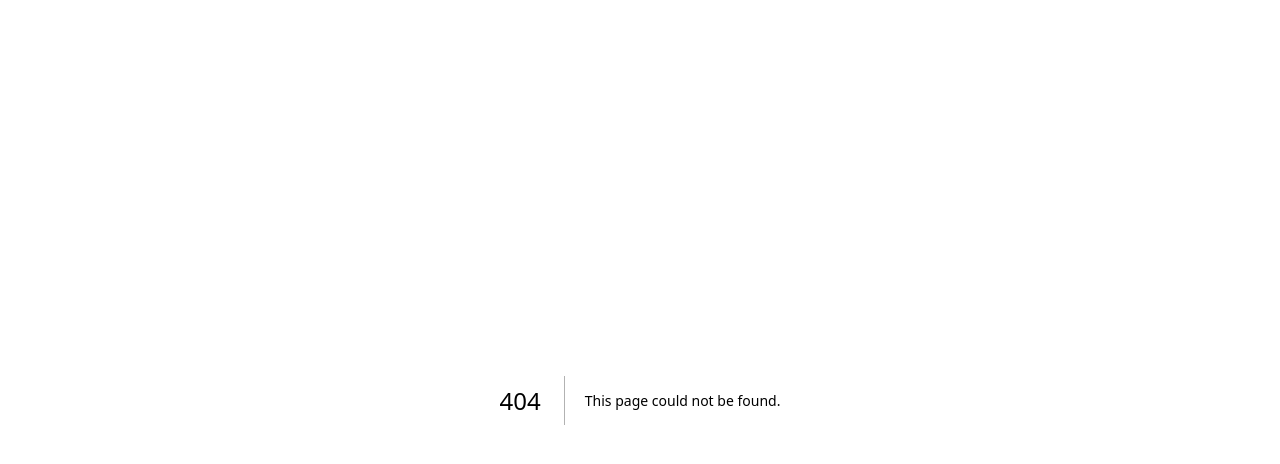
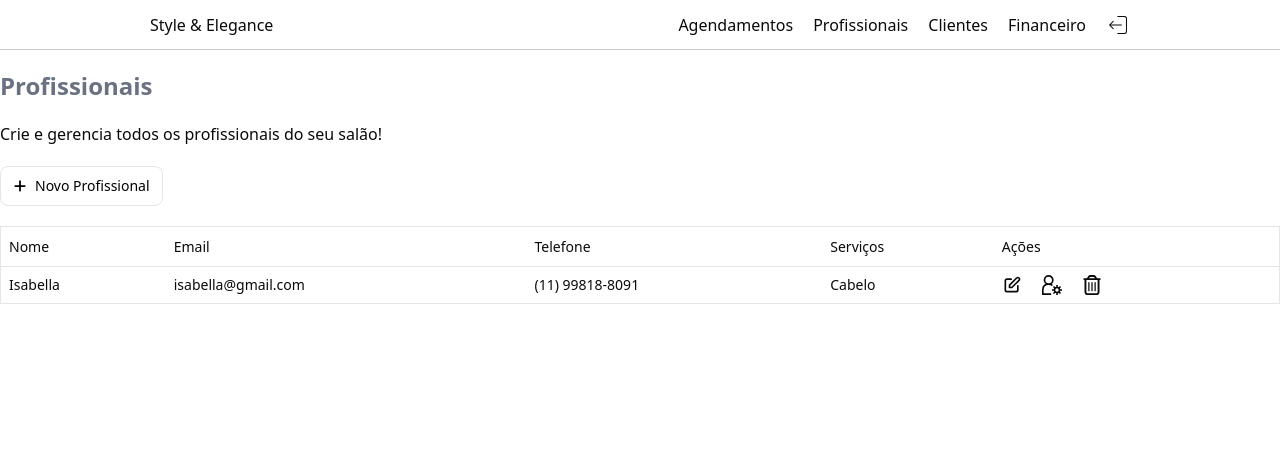
Before and after one commit to JoaoVitorHz/bs-front, a Next.js app: page /pages/professional in a window 1280 px wide. Before the commit this address had no page. Shown: the top 464 px of the page. Built offline with nearby package versions, Linux system fonts and the light colour scheme.

Commit message:
create layout for professionals

```diff
--- a/package.json
+++ b/package.json
@@ -20,6 +20,7 @@
     "react": "^19.0.0",
     "react-dom": "^19.0.0",
     "react-hook-form": "^7.54.2",
+    "react-icons": "^5.5.0",
     "react-input-mask": "^2.0.4",
     "tailwind-merge": "^3.0.2",
     "tw-animate-css": "^1.2.4",
--- /dev/null
+++ b/src/app/pages/layout.js
@@ -0,0 +1,14 @@
+'use client'
+
+import Header from "@/components/header"
+
+
+export default function Layout({ children }){
+
+    return(
+        <>
+            <Header />
+            {children}
+        </>
+    )
+}
--- /dev/null
+++ b/src/app/pages/professional/page.js
@@ -0,0 +1,36 @@
+'use client'
+import ListProfession from "@/components/professional/list-professional";
+import { useState } from "react"
+
+import { FaPlus } from "react-icons/fa6";
+import { MdClear } from "react-icons/md";
+
+export default function Page(){
+    const [showCreate, setShowCreate] = useState(false)
+
+    return(
+        <div className="w-full ">
+            <div className="container m-auto flex flex-col gap-5 ">
+
+                <div className="w-full flex gap-5 flex-col justify-between ">
+                    <span className="text-2xl font-bold text-gray-500">Profissionais</span>
+                    <span>Crie e gerencia todos os profissionais do seu salão!</span>
+                    <div>
+                        <button
+                            className="flex justify-center items-center gap-2 min-w-[150px] h-[40px] px-3 border bg-white rounded-md text-black  font-medium text-sm"
+                            onClick={() => setShowCreate(true)}
+                            >
+                            <FaPlus />
+                            Novo Profissional
+                        </button>
+                    </div>
+                </div>
+
+                <div>
+                    <ListProfession />
+                </div>
+
+            </div>
+        </div>
+    )
+}
--- /dev/null
+++ b/src/components/header.jsx
@@ -0,0 +1,26 @@
+import { useRouter } from "next/navigation"
+import { CiLogout } from "react-icons/ci";
+
+export default function Header(){
+    const router = useRouter();
+    return(
+        <header className="w-full h-[50px] border-b border-black/20 flex justify-between items-center px-[150px] mb-[20px]">
+            <div>
+                <h1 >Style & Elegance</h1>
+            </div>
+            <nav className="flex gap-5 items-center">
+                <a href="">Agendamentos</a>
+                <a href="">Profissionais</a>
+                <a href="">Clientes</a>
+                <a href="">Financeiro</a>
+                <CiLogout
+                    className="text-2xl cursor-pointer"
+                    onClick={() => {
+                        localStorage.clear();
+                        router.push('/')
+                    }}
+                />
+            </nav>
+        </header>
+    )
+}
--- a/src/components/login-form.jsx
+++ b/src/components/login-form.jsx
@@ -46,7 +46,9 @@ export function LoginForm({ className, ...props}) {
           if (typeof window !== "undefined"){
               localStorage.setItem('userToken', response.data.token)
           }
-          router.push('/pages/panel')
+          setTimeout(() => {
+            router.push('/pages/professional')
+          }, 1500)
         }
       } catch(error){
           if(error){
--- /dev/null
+++ b/src/components/professional/list-professional.jsx
@@ -0,0 +1,81 @@
+import {
+    Table,
+    TableBody,
+    TableCaption,
+    TableCell,
+    TableHead,
+    TableHeader,
+    TableRow,
+} from "@/components/ui/table"
+
+import { IoPersonSharp } from "react-icons/io5";
+import { HiOutlinePencilAlt } from "react-icons/hi";
+import { FaRegTrashCan } from "react-icons/fa6";
+import { GrUserSettings } from "react-icons/gr";
+
+export default function ListProfession(props){
+    return(
+        <Table className="border rounded w-[100%] m-auto">
+            <TableHeader>
+                <TableRow>
+                    <TableHead>Nome</TableHead>
+                    <TableHead>Email</TableHead>
+                    <TableHead>Telefone</TableHead>
+                    <TableHead>Serviços</TableHead>
+                    <TableHead>Ações</TableHead>
+                </TableRow>
+            </TableHeader>
+            <TableBody>
+                <TableRow>
+                    <TableCell className="font-medium">Isabella</TableCell>
+                    <TableCell>isabella@gmail.com</TableCell>
+                    <TableCell>(11) 99818-8091</TableCell>
+                    <TableCell>Cabelo</TableCell>
+                    <TableCell className="flex itens-center gap-5">
+                                <HiOutlinePencilAlt
+                                    className="text-xl cursor-pointer hover:text-softBlue transition-[300ms]"
+                                    onClick={() => props.showModalUpdate(profession)}
+                                />
+                                <GrUserSettings
+                                    className="text-xl cursor-pointer hover:text-softBlue transition-[300ms]"
+                                    // onClick={() => setShowUpdateProfession(true)}
+                                />
+                                <FaRegTrashCan
+                                    className="text-xl cursor-pointer hover:text-softPink transition-[300ms]"
+                                   onClick={() => props.showModalDeletePatient(profession)}
+                                 />
+                    </TableCell>
+                </TableRow>
+            </TableBody>
+            {/* <TableBody>
+            {props.dataProfession?.map((profession) => {
+                return(
+                    <TableRow key={profession.id}>
+                        <TableCell className="font-medium flex items-center gap-2">
+                                <IoPersonSharp className="text-softBlue"/>
+                                <span>{profession.name}</span>
+                        </TableCell>
+                        <TableCell>{profession.email}</TableCell>
+                        <TableCell>{props.specailty_category.map((job) =>  profession.job == job.id && job.name)}</TableCell>
+                        <TableCell>{props.specialty.map((specialty) =>  profession.specialty == specialty.id && specialty.name)}</TableCell>
+                        <TableCell className="flex itens-center gap-5">
+                                <HiOutlinePencilAlt
+                                    className="text-xl cursor-pointer hover:text-softBlue transition-[300ms]"
+                                    onClick={() => props.showModalUpdate(profession)}
+                                />
+                                <GrUserSettings
+                                    className="text-xl cursor-pointer hover:text-softBlue transition-[300ms]"
+                                    // onClick={() => setShowUpdateProfession(true)}
+                                />
+                                <FaRegTrashCan
+                                    className="text-xl cursor-pointer hover:text-softPink transition-[300ms]"
+                                   onClick={() => props.showModalDeletePatient(profession)}
+                                 />
+                        </TableCell>
+                    </TableRow>
+                )
+            })}
+            </TableBody> */}
+        </Table>
+    )
+}
--- a/src/components/register-form.jsx
+++ b/src/components/register-form.jsx
@@ -54,7 +54,9 @@ export function Register({ className, ...props}) {
                   localStorage.setItem('userToken', response.data.token)
                   localStorage.setItem('userData', JSON.stringify(response.data.user))
               }
-              router.push('/pages/panel')
+              setTimeout(() => {
+                router.push('/pages/professional')
+              }, 1500)
           }
 
       } catch(error){
--- /dev/null
+++ b/src/components/ui/table.jsx
@@ -0,0 +1,123 @@
+"use client"
+
+import * as React from "react"
+
+import { cn } from "@/lib/utils"
+
+function Table({
+  className,
+  ...props
+}) {
+  return (
+    (<div data-slot="table-container" className="relative w-full overflow-x-auto">
+      <table
+        data-slot="table"
+        className={cn("w-full caption-bottom text-sm", className)}
+        {...props} />
+    </div>)
+  );
+}
+
+function TableHeader({
+  className,
+  ...props
+}) {
+  return (
+    (<thead
+      data-slot="table-header"
+      className={cn("[&_tr]:border-b", className)}
+      {...props} />)
+  );
+}
+
+function TableBody({
+  className,
+  ...props
+}) {
+  return (
+    (<tbody
+      data-slot="table-body"
+      className={cn("[&_tr:last-child]:border-0", className)}
+      {...props} />)
+  );
+}
+
+function TableFooter({
+  className,
+  ...props
+}) {
+  return (
+    (<tfoot
+      data-slot="table-footer"
+      className={cn("bg-muted/50 border-t font-medium [&>tr]:last:border-b-0", className)}
+      {...props} />)
+  );
+}
+
+function TableRow({
+  className,
+  ...props
+}) {
+  return (
+    (<tr
+      data-slot="table-row"
+      className={cn(
+        "hover:bg-muted/50 data-[state=selected]:bg-muted border-b transition-colors",
+        className
+      )}
+      {...props} />)
+  );
+}
+
+function TableHead({
+  className,
+  ...props
+}) {
+  return (
+    (<th
+      data-slot="table-head"
+      className={cn(
+        "text-foreground h-10 px-2 text-left align-middle font-medium whitespace-nowrap [&:has([role=checkbox])]:pr-0 [&>[role=checkbox]]:translate-y-[2px]",
+        className
+      )}
+      {...props} />)
+  );
+}
+
+function TableCell({
+  className,
+  ...props
+}) {
+  return (
+    (<td
+      data-slot="table-cell"
+      className={cn(
+        "p-2 align-middle whitespace-nowrap [&:has([role=checkbox])]:pr-0 [&>[role=checkbox]]:translate-y-[2px]",
+        className
+      )}
+      {...props} />)
+  );
+}
+
+function TableCaption({
+  className,
+  ...props
+}) {
+  return (
+    (<caption
+      data-slot="table-caption"
+      className={cn("text-muted-foreground mt-4 text-sm", className)}
+      {...props} />)
+  );
+}
+
+export {
+  Table,
+  TableHeader,
+  TableBody,
+  TableFooter,
+  TableHead,
+  TableRow,
+  TableCell,
+  TableCaption,
+}
```
Also changed, not shown: 1 other file (tests, documents, lock files or other folders).
